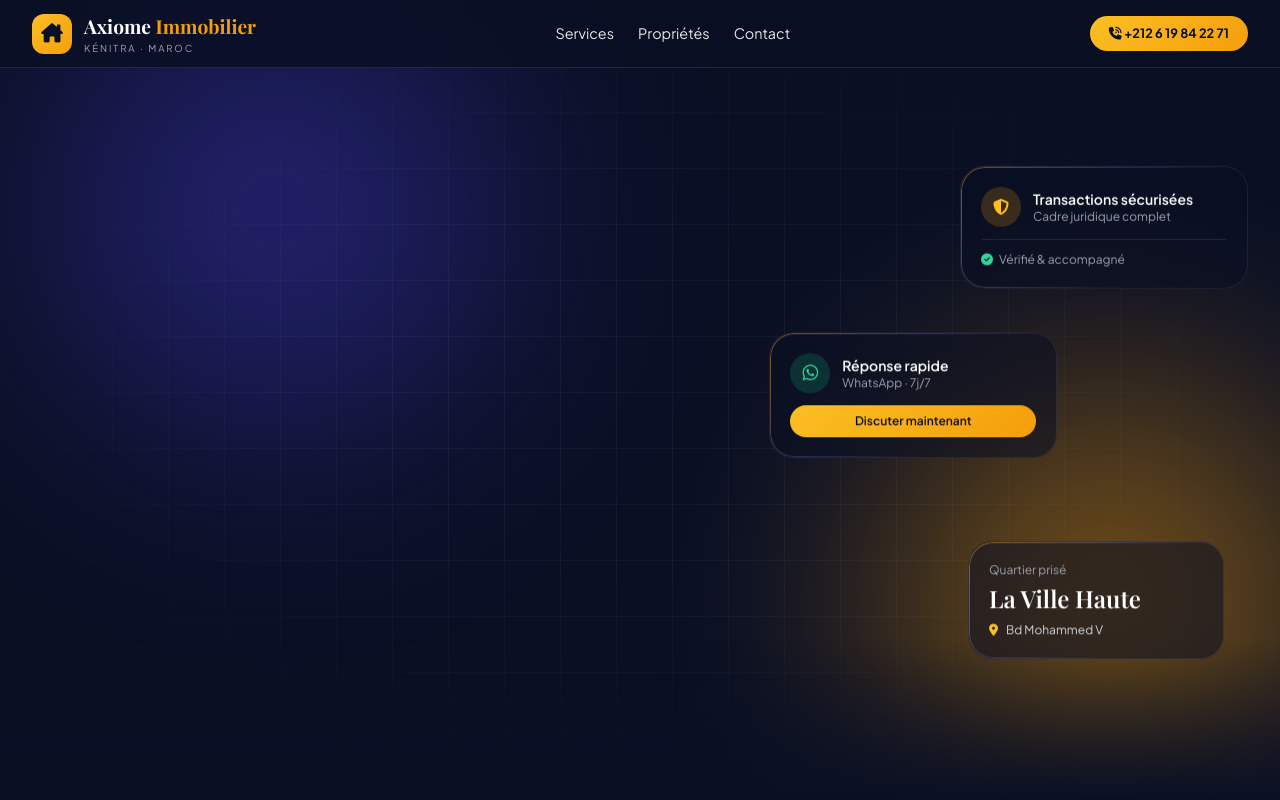
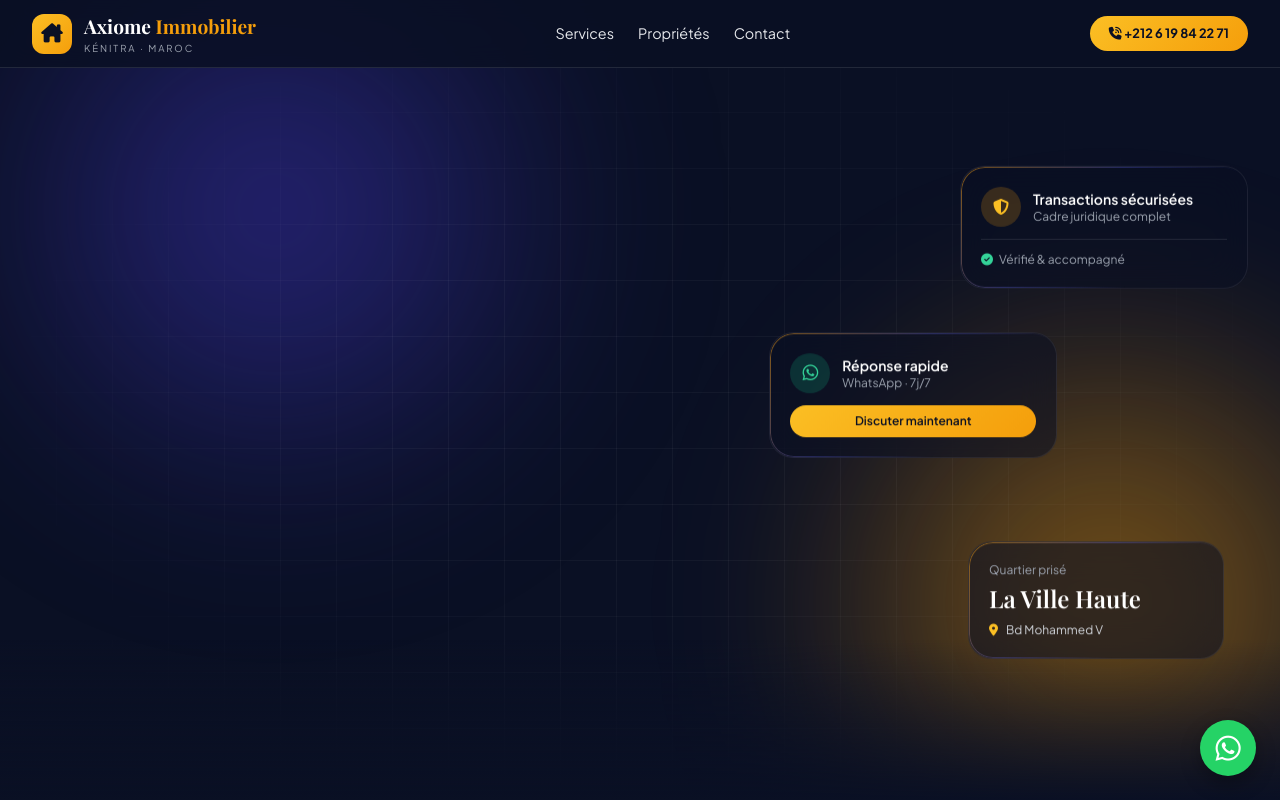
Before and after one commit to mortabitadnane/landing-page-realestate, a plain HTML site: page index.html in a window 1280 px wide. Shown: the top 800 px of the page. Drawn offline with nearby package versions, Linux system fonts and the light colour scheme.

Commit message:
Update index.html

```diff
--- a/index.html
+++ b/index.html
@@ -736,13 +736,11 @@
   </footer>
 
   <!-- Floating WhatsApp -->
-  <a href="https://wa.me/212619842271?text=Bonjour%20Axiome%20Immobilier%2C%20je%20souhaite%20recevoir%20plus%20d'informations%20sur%20vos%20biens%20immobiliers."
-     target="_blank" rel="noopener"
-     class="floating-wa relative w-14 h-14 rounded-full bg-emerald-500 hover:bg-emerald-600 grid place-items-center text-white text-2xl"
-     aria-label="Discuter sur WhatsApp">
-    <span class="pulse-ring"></span>
-    <i class="fa-brands fa-whatsapp relative"></i>
-  </a>
+<a href="https://wa.me/212619842271?text=Bonjour%20Axiome%20Immobilier%2C%20je%20souhaite%20recevoir%20plus%20d'informations%20sur%20vos%20biens%20immobiliers."
+   target="_blank" rel="noopener"
+   style="position: fixed; bottom: 1.5rem; right: 1.5rem; z-index: 1000; background-color: #25D366; width: 3.5rem; height: 3.5rem; border-radius: 50%; display: flex; align-items: center; justify-content: center; color: white; font-size: 1.8rem; box-shadow: 0 8px 20px rgba(0,0,0,0.3); transition: transform 0.2s;">
+  <i class="fa-brands fa-whatsapp"></i>
+</a>
 
   <script>
     // Navbar scroll style
```
